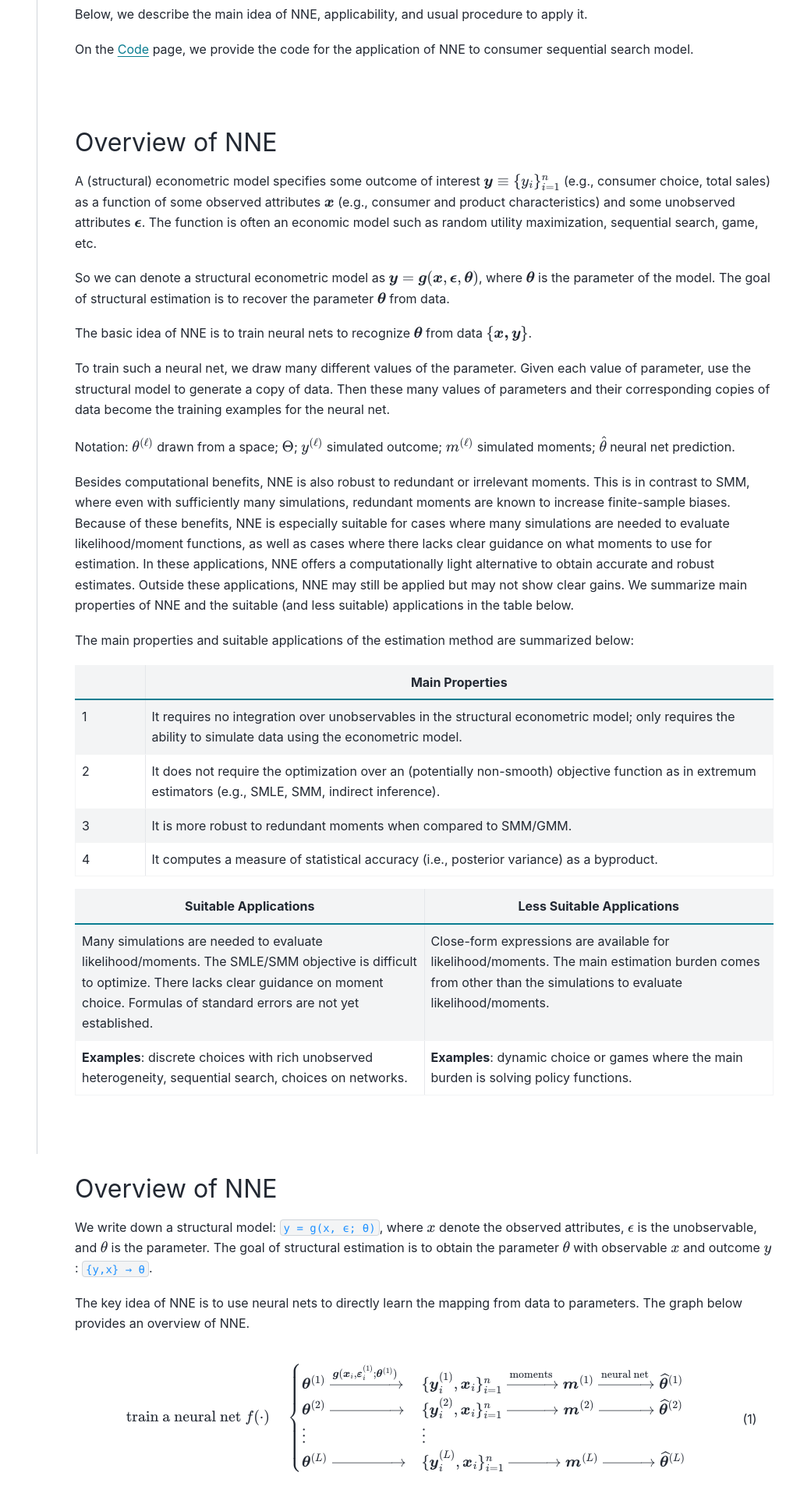
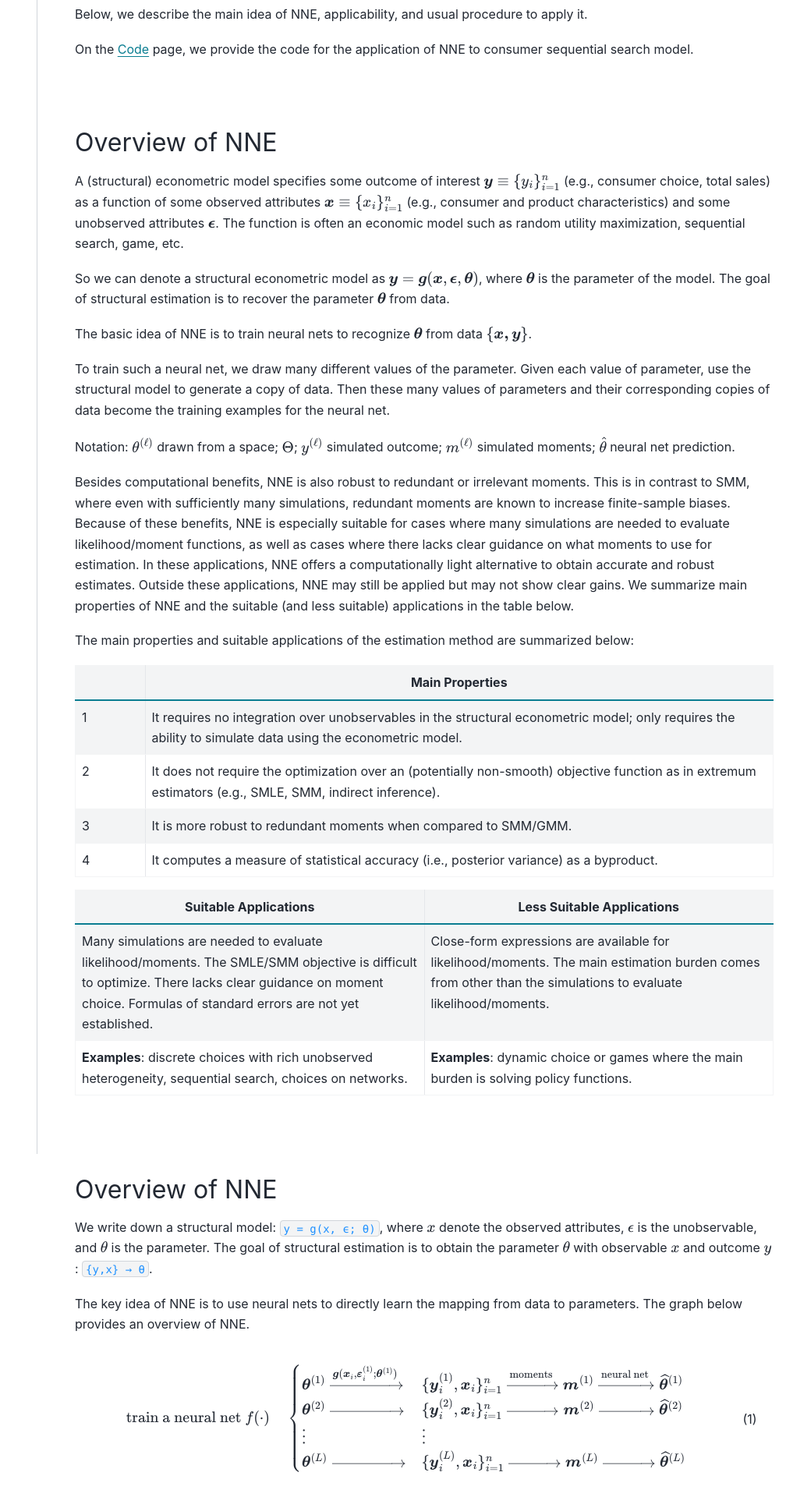
Before and after one commit to nnehome/nnehome.github.io, a Sphinx documentation site: the page built from docs/source/home/home.rst, in a window 1280 px wide. Shown: the part 389-2309 px from the top of the page at 78% size, without its empty margins (272-1280 px from the left). Built offline with Sphinx 7.4.7 and the PyData theme 0.15.4, drawn with Linux system fonts in a browser that asks for light colours.

Commit message:
some change

```diff
--- a/docs/source/home/home.rst
+++ b/docs/source/home/home.rst
@@ -21,7 +21,7 @@ On the :ref:`code` page, we provide the code for the application of NNE to consu
 
 Overview of NNE
 ---------------
-A (structural) econometric model specifies some outcome of interest :math:`\boldsymbol{y}\equiv\{y_i\}_{i=1}^{n}` (e.g., consumer choice, total sales) as a function of some observed attributes :math:`\boldsymbol{x}` (e.g., consumer and product characteristics) and some unobserved attributes :math:`\boldsymbol{\epsilon}`. The function is often an economic model such as random utility maximization, sequential search, game, etc.
+A (structural) econometric model specifies some outcome of interest :math:`\boldsymbol{y}\equiv\{y_i\}_{i=1}^{n}` (e.g., consumer choice, total sales) as a function of some observed attributes :math:`\boldsymbol{x}\equiv\{x_i\}_{i=1}^{n}` (e.g., consumer and product characteristics) and some unobserved attributes :math:`\boldsymbol{\epsilon}`. The function is often an economic model such as random utility maximization, sequential search, game, etc.
 
 So we can denote a structural econometric model as :math:`\boldsymbol{y} = \boldsymbol{g}(\boldsymbol{x}, \boldsymbol{\epsilon},  \boldsymbol{\theta})`, where :math:`\boldsymbol{\theta}` is the parameter of the model. The goal of structural estimation is to recover the parameter :math:`\boldsymbol{\theta}` from data.
 
```
